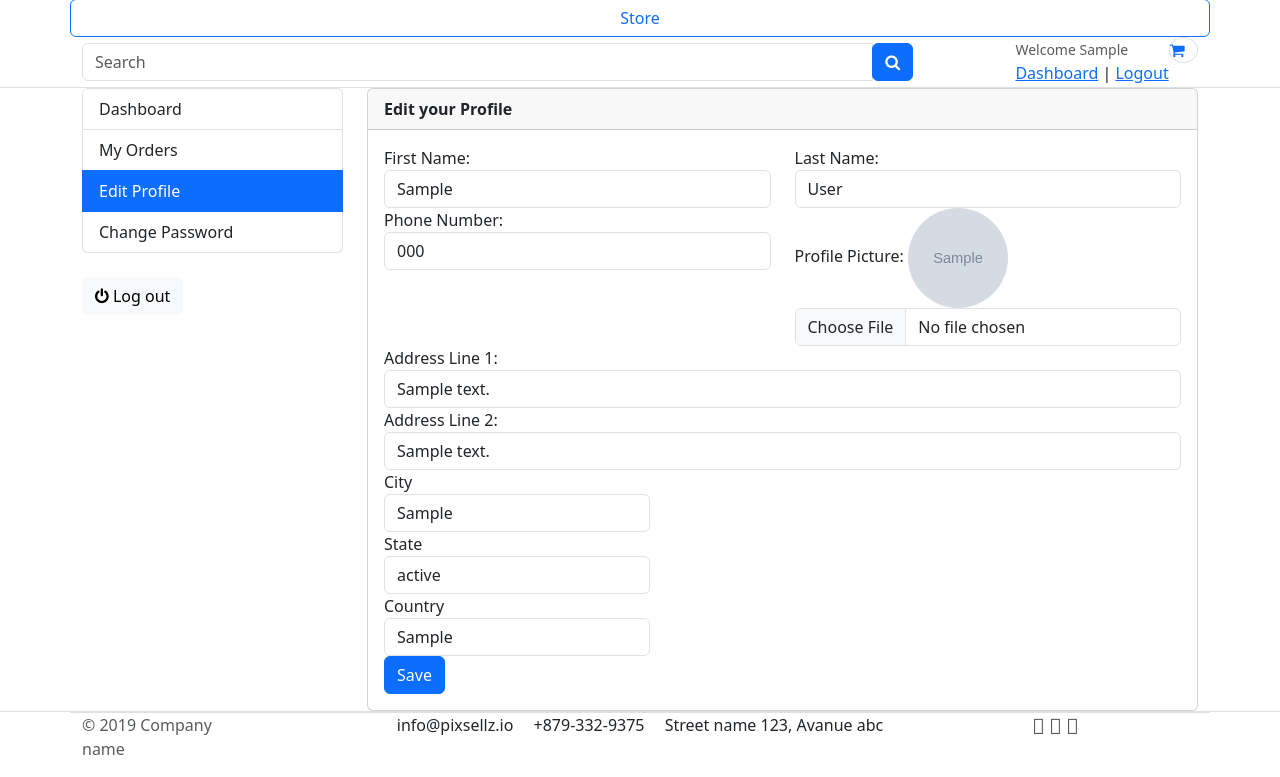
After one commit to chethu0803/django-greatkart, a Django app: page /account/edit-profile/ in a window 1280 px wide. The commit adds this page. Shown: the part 342-1119 px from the top of the page. Run offline with Django 5.2, Linux system fonts and the light colour scheme; a user stored in the database is signed in; tables that the repository leaves empty hold one stand-in row (values such as "Sample post"); grey boxes marked "Sample" are stand-in pictures; some libraries are stand-ins or nearby versions.

Commit message:
My Acount functionality including dashboard page

```diff
--- a/accounts/admin.py
+++ b/accounts/admin.py
@@ -1,5 +1,6 @@
 from django.contrib import admin
 from django.contrib.auth.admin import UserAdmin
+from .models import UserProfile
 
 from .models import Account
 # Register your models here.
@@ -14,3 +15,4 @@ class AccountAdmin(UserAdmin):
 
 
 admin.site.register(Account,AccountAdmin)
+admin.site.register(UserProfile)
--- a/accounts/forms.py
+++ b/accounts/forms.py
@@ -1,5 +1,6 @@
 from django import forms
-from .models import Account
+from .models import Account,UserProfile
+
 class RegistrationForm(forms.ModelForm):
   password=forms.CharField(widget=forms.PasswordInput(attrs={
     'placeholder':"Enter Password",
@@ -31,3 +32,25 @@ class RegistrationForm(forms.ModelForm):
     self.fields['phone_number'].widget.attrs['placeholder']='Enter Phone Number'
     for field in self.fields:
       self.fields[field].widget.attrs['class']="form-control"
+
+
+class UserForm(forms.ModelForm):
+  class Meta:
+    model=Account
+    fields=['first_name','last_name','phone_number']
+
+  def __init__(self, *args, **kwargs):
+        super(UserForm, self).__init__(*args, **kwargs)
+        for field in self.fields:
+            self.fields[field].widget.attrs['class'] = 'form-control'
+
+class UserProfileForm(forms.ModelForm):
+  profile_picture = forms.ImageField(required=False, error_messages = {'invalid':("Image files only")}, widget=forms.FileInput)
+  class Meta:
+    model=UserProfile
+    fields=['address_line_1','address_line_2','city','state','country','profile_picture']
+
+  def __init__(self, *args, **kwargs):
+      super(UserProfileForm, self).__init__(*args, **kwargs)
+      for field in self.fields:
+        self.fields[field].widget.attrs['class'] = 'form-control'
--- a/accounts/models.py
+++ b/accounts/models.py
@@ -40,6 +40,9 @@ class Account(AbstractBaseUser):
 
   objects=AccountManager()
 
+  def full_name(self):
+    return f'{self.first_name} {self.last_name}'
+
   def __str__(self):
     return self.email
 
@@ -48,3 +51,18 @@ class Account(AbstractBaseUser):
 
   def has_module_perms(self,addlabel):
     return True
+
+class UserProfile(models.Model):
+  user=models.OneToOneField(Account,on_delete=models.CASCADE)
+  profile_picture=models.ImageField(blank=True,upload_to='userprofile')
+  address_line_1=models.CharField(max_length=100,blank=True)
+  address_line_2=models.CharField(max_length=100,blank=True)
+  city=models.CharField(max_length=100,blank=True)
+  state=models.CharField(max_length=100,blank=True)
+  country=models.CharField(max_length=100,blank=True)
+
+  def __str__(self):
+    return self.user.first_name
+
+  def full_address(self):
+    return f'{self.address_line_1} {self.address_line_2}'
--- a/accounts/urls.py
+++ b/accounts/urls.py
@@ -10,4 +10,9 @@ urlpatterns = [
     path('resetpassword-validate/<uidb64>/<token>/',views.resetPassword_validate,name="resetPassword_validate"),
     path('resetPassword/',views.resetPassword,name="resetPassword"),
     path('activate/<uidb64>/<token>/',views.activate,name="activate"),
+    path('my-orders/',views.my_orders,name="my_orders"),
+    path('edit-profile/',views.edit_profile,name="edit_profile"),
+    path('change-password/',views.change_password,name="change_password"),
+    path('order-detail/<int:order_id>/',views.order_detail,name="order_detail"),
+
 ]
--- a/accounts/views.py
+++ b/accounts/views.py
@@ -1,13 +1,16 @@
 from django.shortcuts import render
 from django.shortcuts import HttpResponse,render,redirect
 from .forms import RegistrationForm
-from .models import Account
+from .models import Account,UserProfile
 from django.contrib import messages
 from django.contrib import auth
 from django.contrib.auth.decorators import login_required
 from cart.models import Cart,CartItems
 from cart.views import _cart_id
+from .forms import UserProfileForm,UserForm
 import requests
+from order.models import Order
+from django.db.models import Count
 #Email Verification
 from django.contrib.sites.shortcuts import get_current_site
 from django.template.loader import render_to_string
@@ -30,6 +33,11 @@ def register(request):
       user.phone_number=phone_num
       user.save()
       messages.success(request,"Registration Successful.")
+
+      profile=UserProfile()
+      profile.user=request.user
+      profile.profile_picture='default/img_avatar.png'
+      profile.save()
 
       #Email Verification
       current_site=get_current_site(request)
@@ -137,8 +145,16 @@ def activate(request,uidb64,token):
 
 @login_required(login_url='login')
 def dashboard(request):
-  return render(request,'dashboard.html')
+  user_profile=UserProfile.objects.get(user=request.user)
+  count=Order.objects.filter(user=request.user,is_ordered=True).aggregate(count=Count('id'))
+  orders_count=count['count']
+  context={
+    'user_profile':user_profile,
+    'orders_count':orders_count
+  }
+  return render(request,'dashboard.html',context)
 
+@login_required(login_url='login')
 def forgotPassword(request):
   if request.method=="POST":
     email=request.POST['email']
@@ -165,6 +181,7 @@ def forgotPassword(request):
       return redirect('register')
   return render(request,'forgotPassword.html')
 
+@login_required(login_url='login')
 def resetPassword_validate(request,uidb64,token):
   try:
     uid=urlsafe_base64_decode(uidb64).decode()
@@ -196,3 +213,68 @@ def resetPassword(request):
       messages.error(request,"Password do no match.")
       return redirect('resetPassword')
   return render(request,'resetPassword.html')
+
+@login_required(login_url='login')
+def my_orders(request):
+  orders=Order.objects.order_by('-created_at').filter(user=request.user,is_ordered=True)
+  context={
+    'orders':orders
+  }
+  return render(request,'my_orders.html',context)
+
+@login_required(login_url='login')
+def edit_profile(request):
+  try:
+    userprofile=UserProfile.objects.get(user=request.user)
+  except:
+    pass
+  if request.method=="POST":
+    user_form=UserForm(request.POST,instance=request.user)
+    profile_form=UserProfileForm(request.POST,request.FILES,instance=userprofile)
+    if user_form.is_valid() and profile_form.is_valid():
+      user_form.save()
+      profile_form.save()
+      messages.success(request,'Your Profile has been Updated.')
+      return redirect('edit_profile')
+  else:
+    user_form=UserForm(instance=request.user)
+    profile_form=UserProfileForm(instance=userprofile)
+    context={
+      'user_form':user_form,
+      'profile_form':profile_form,
+      'userProfile':userprofile,
+    }
+  return render(request,'edit_profile.html',context)
+
+@login_required(login_url='login')
+def change_password(request):
+    if request.method=="POST":
+      current_password=request.POST['current_password']
+      new_password=request.POST['new_password']
+      confirm_password=request.POST['confirm_password']
+
+      user=Account.objects.get(username__exact=request.user.username)
+
+      if user.check_password(current_password):
+        if new_password==confirm_password:
+          user.set_password(new_password)
+          user.save()
+          messages.success(request,"Password updated successfully.")
+          return redirect('change_password')
+        else:
+          messages.error(request,'Password does not match!')
+          return redirect('change_password')
+      else:
+          messages.error(request,'Please enter valid current Password')
+          return redirect('change_password')
+    return render(request,'change_password.html')
+
+@login_required(login_url='login')
+def order_detail(request,order_id):
+  order=Order.objects.get(order_number=order_id)
+  sub_total=order.order_total-order.tax
+  context={
+    'order':order,
+    'sub_total':sub_total
+  }
+  return render(request,'order_detail.html',context)
--- a/order/urls.py
+++ b/order/urls.py
@@ -5,4 +5,6 @@ from . import views
 urlpatterns = [
     path('place-order/',views.placeorder,name="placeorder"),
     path('payments/',views.payments,name="payments"),
+
+
 ]
--- /dev/null
+++ b/templates/dashboard_sidebar.html
@@ -0,0 +1,12 @@
+<aside class="col-md-3">
+  <!--   SIDEBAR   -->
+  <ul class="list-group">
+    <a class="list-group-item {% if '/dashboard/' in request.path %} active {% endif %}" href="{% url 'dashboard' %}"> Dashboard</a>
+    <a class="list-group-item {% if '/my-orders/' in request.path %} active {% endif %}" href="{% url 'my_orders' %}"> My Orders </a>
+    <a class="list-group-item {% if '/edit-profile/' in request.path %} active {% endif %}" href="{% url 'edit_profile' %}"> Edit Profile </a>
+    <a class="list-group-item {% if '/change-password/' in request.path %} active {% endif %}" href="{% url 'change_password' %}">Change Password </a>
+  </ul>
+  <br>
+  <a class="btn btn-light btn-block" href="{% url 'logout' %}"> <i class="fa fa-power-off"></i> <span class="text">Log out</span> </a>
+  <!--   SIDEBAR .//END   -->
+</aside>
--- /dev/null
+++ b/templates/edit_profile.html
@@ -0,0 +1,85 @@
+{% extends "layout.html" %}
+{% load static %}
+{% block content %}
+<section class="section-conten padding-y bg">
+
+  <div class="container">
+    <div class="row">
+    {% include "dashboard_sidebar.html" %}
+    <main class="col-md-9">
+      <article class="card">
+      <header class="card-header">
+        <strong class="d-inline-block mr-3">Edit your Profile</strong>
+      </header>
+      {% include "alerts.html" %}
+      <div class="card-body" style="text-align:center;">
+        <div class="row">
+          <div class="col-md-12">
+            <form action="{% url 'edit_profile' %}" method="POST" style='text-align:left;' enctype="multipart/form-data">
+              {% csrf_token %}
+              <div class="row">
+                <div class="form-group col-md-6">
+                  <label>First Name:</label>
+                  {{user_form.first_name}}
+                </div>
+                <div class="form-group col-md-6">
+                  <label>Last Name:</label>
+                  {{user_form.last_name}}
+
+                </div>
+              </div>
+              <div class="row">
+                <div class="form-group col-md-6">
+                  <label>Phone Number:</label>
+                  {{user_form.phone_number}}
+
+                </div>
+                <div class="form-group col-md-6">
+                  <label>Profile Picture:</label>
+                  <img src="{{userProfile.profile_picture.url}}" alt="profile_picture" style="width:100px;height:100px;border-radius:50%;">
+                  {{profile_form.profile_picture}}
+
+                </div>
+              </div>
+
+              <div class="form-group">
+                <label>Address Line 1:</label>
+                {{profile_form.address_line_1}}
+
+              </div>
+              <div class="form-group">
+                <label>Address Line 2:</label>
+                {{profile_form.address_line_2}}
+
+              </div>
+              <div class="form-row">
+                <div class="form-group col-md-4">
+                  <label>City</label>
+                {{profile_form.city}}
+
+                </div>
+                <div class="form-group col-md-4">
+                  <label>State</label>
+                {{profile_form.state}}
+                </div>
+                <div class="form-group col-md-4">
+                  <label>Country</label>
+                {{profile_form.country}}
+                </div>
+              </div>
+              <input type="submit" value="Save" class="btn btn-primary">
+
+            </form>
+
+          </div>
+        </div>
+      </div> <!-- card-body .// -->
+
+      </article> <!-- order-group.// -->
+    </main>
+  </div> <!-- row.// -->
+  </div>
+
+
+  </section>
+{% endblock content %}
--- a/templates/layout.html
+++ b/templates/layout.html
@@ -170,8 +170,3 @@ $(document).ready(function() {
 
 </body>
 </html>
-
-const amount={{order.order_total}}
-  const url={% url 'payments' %}
-  const orderID={{order.order_number}}
-  const payment_method='Paypal'
```
Also changed, not shown: templates/change_password.html (added, +44 -0 lines), templates/dashboard.html (+24 -72 lines), templates/my_orders.html (added, +52 -0 lines), templates/order_detail.html (added, +105 -0 lines), accounts/migrations/0003_userprofile.py (added).
